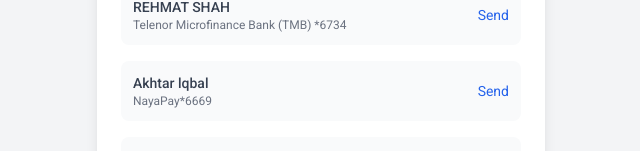
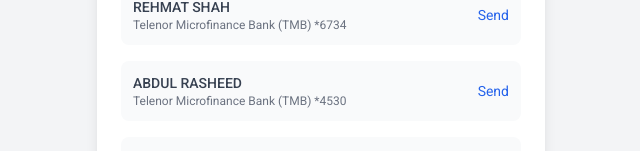
Before and after one commit to Ahsan-Burki2126/sada, a React (Vite) app: page /payments in a window 1280 px wide. Shown: the part 541-692 px from the top of the page, without its empty margins (319-959 px from the left). Built offline with nearby package versions, Linux system fonts and the light colour scheme.

Commit message:
RASHEED WARR GAYA

```diff
--- a/src/Paymentsname.jsx
+++ b/src/Paymentsname.jsx
@@ -54,8 +54,8 @@
             onClick={handleRecipientClick}
           />
           <Recipient
-            name="Akhtar lqbal"
-            bank="NayaPay*6669"
+            name="ABDUL RASHEED"
+            bank="Telenor Microfinance Bank (TMB) *4530"
             onClick={handleRecipientClick}
           />
           <Recipient
```
